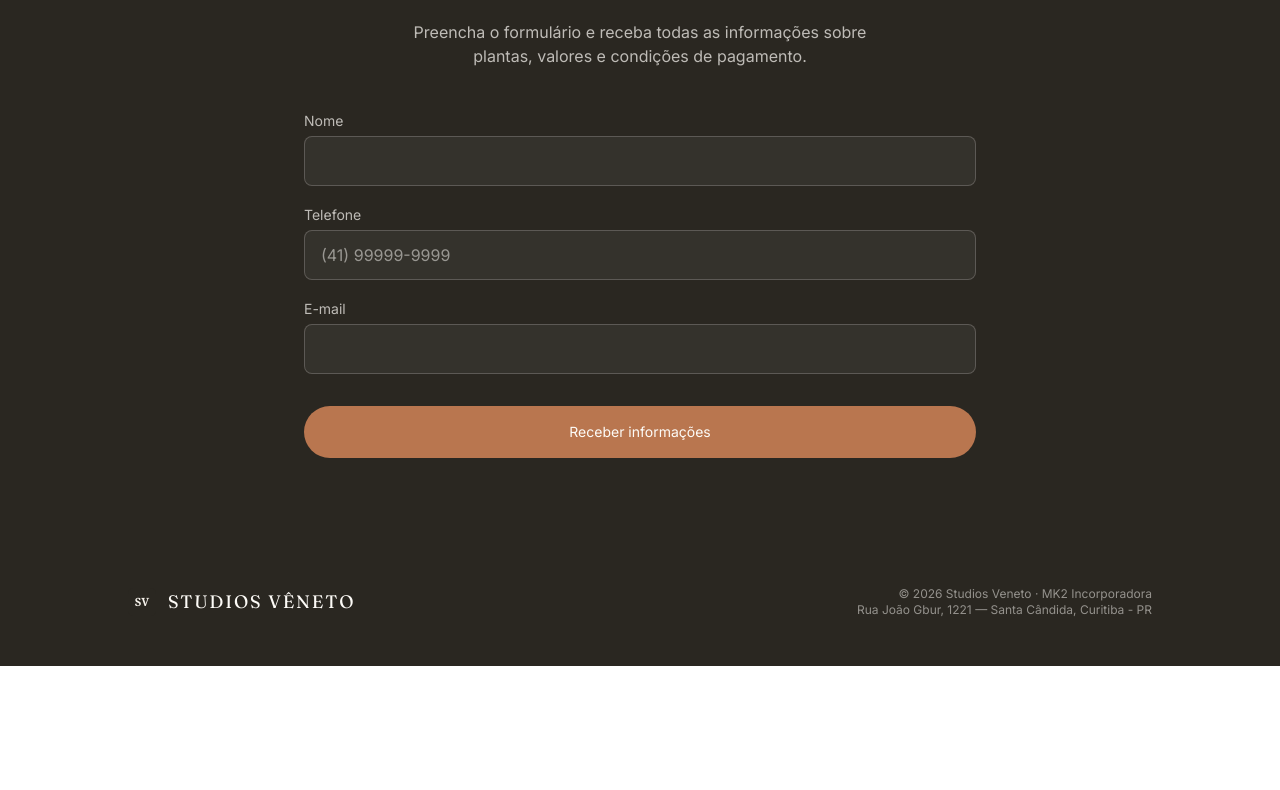
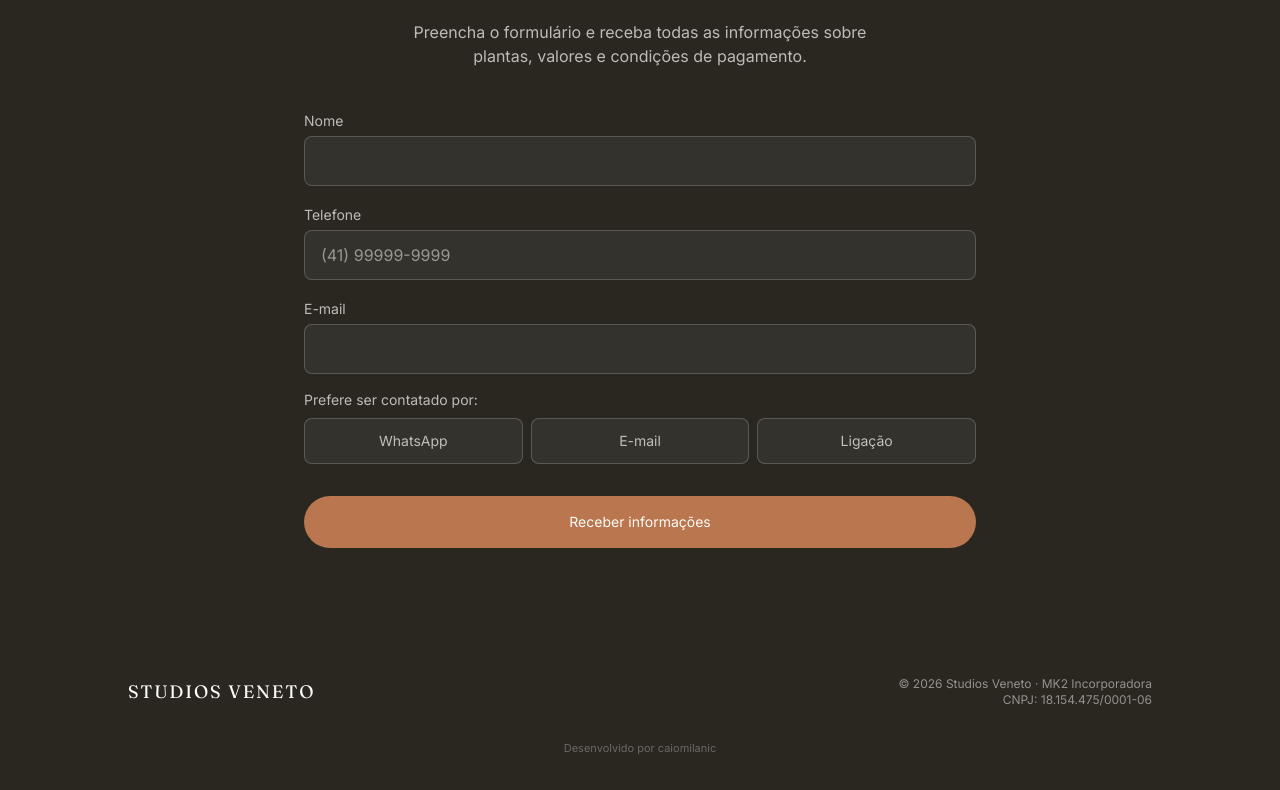
Before and after one commit to caiomilanic/estudio-veneto-frontend, a React (Vite) app: page / in a window 1280 px wide. Shown: the part 2591-3381 px from the top of the page. Before the commit the page ends 3257 px from the top, so only its background shows below. Built offline with nearby package versions, Linux system fonts and the light colour scheme; no server answers.

Commit message:
Update formulario lead incluindo preferencia de contato e footer com infos desenvolvedor

```diff
--- a/package.json
+++ b/package.json
@@ -1,7 +1,7 @@
 {
   "name": "landing-frontend",
   "private": true,
-  "version": "0.0.0",
+  "version": "0.1.0",
   "type": "module",
   "scripts": {
     "dev": "vite",
--- a/src/components/Footer.tsx
+++ b/src/components/Footer.tsx
@@ -1,7 +1,6 @@
 import { useEffect, useState } from "react";
 import { SiInstagram, SiWhatsapp } from "@icons-pack/react-simple-icons";
 import { getSocialLinks } from "../services/api";
-import { Logo } from "./Logo";
 import type { SocialLink } from "../types/SocialLink";
 
 export function Footer() {
@@ -20,12 +19,9 @@ export function Footer() {
   return (
     <footer className="bg-charcoal py-12 px-6 md:px-12">
       <div className="max-w-5xl mx-auto flex flex-col md:flex-row items-center justify-between gap-6">
-        <div className="flex items-center gap-3">
-        <Logo size={28} />
         <span className="font-display text-surface text-lg tracking-widest uppercase">
-          Studios Vêneto
+          Studios Veneto
         </span>
-      </div>
 
         <div className="flex items-center gap-5">
           {links?.instagramUrl && (
@@ -43,9 +39,17 @@ export function Footer() {
         <p className="font-sans text-surface/50 text-xs text-center md:text-right">
           © 2026 Studios Veneto · MK2 Incorporadora
           <br />
-          Rua João Gbur, 1221 — Santa Cândida, Curitiba - PR
+          CNPJ: 18.154.475/0001-06
         </p>
       </div>
+
+      <p className="text-center font-sans text-surface/30 text-[11px] mt-8">
+        Desenvolvido por{" "}
+        <a href="mailto:caiomilanic@gmail.com?subject=Gostaria%20de%20desenvolver%20um%20site"
+        className="hover:text-terracota transition-colors">
+          caiomilanic
+        </a>
+      </p>
     </footer>
   );
 }
--- a/src/components/FormularioLead.tsx
+++ b/src/components/FormularioLead.tsx
@@ -2,32 +2,33 @@ import { useState, type FormEvent } from "react";
 import { submitLead } from "../services/api";
 
 type Status = "idle" | "loading" | "success" | "error";
-type Errors = { nome?: string; telefone?: string; email?: string };
+type Errors = { nome?: string; telefone?: string; email?: string; preferenciaContato?: string };
+
+const opcoesContato = [
+  { value: "whatsapp", label: "WhatsApp" },
+  { value: "email", label: "E-mail" },
+  { value: "ligacao", label: "Ligação" },
+];
 
 function formatarTelefone(valor: string) {
   const digits = valor.replace(/\D/g, "").slice(0, 11);
-
   if (digits.length <= 2) return digits;
   if (digits.length <= 7) return `(${digits.slice(0, 2)}) ${digits.slice(2)}`;
   return `(${digits.slice(0, 2)}) ${digits.slice(2, 7)}-${digits.slice(7)}`;
 }
 
-function validar(nome: string, telefone: string, email: string): Errors {
+function validar(nome: string, telefone: string, email: string, preferenciaContato: string): Errors {
   const errors: Errors = {};
 
-  if (nome.trim().length < 3) {
-    errors.nome = "Digite seu nome completo";
-  }
+  if (nome.trim().length < 3) errors.nome = "Digite seu nome completo";
 
   const telefoneDigits = telefone.replace(/\D/g, "");
-  if (telefoneDigits.length < 10) {
-    errors.telefone = "Telefone incompleto";
-  }
+  if (telefoneDigits.length < 10) errors.telefone = "Telefone incompleto";
 
   const emailRegex = /^[^\s@]+@[^\s@]+\.[^\s@]+$/;
-  if (!emailRegex.test(email)) {
-    errors.email = "Digite um e-mail válido";
-  }
+  if (!emailRegex.test(email)) errors.email = "Digite um e-mail válido";
+
+  if (!preferenciaContato) errors.preferenciaContato = "Escolha uma forma de contato";
 
   return errors;
 }
@@ -36,23 +37,25 @@ export function FormularioLead() {
   const [nome, setNome] = useState("");
   const [telefone, setTelefone] = useState("");
   const [email, setEmail] = useState("");
+  const [preferenciaContato, setPreferenciaContato] = useState("");
   const [errors, setErrors] = useState<Errors>({});
   const [status, setStatus] = useState<Status>("idle");
 
   async function handleSubmit(e: FormEvent) {
     e.preventDefault();
 
-    const validationErrors = validar(nome, telefone, email);
+    const validationErrors = validar(nome, telefone, email, preferenciaContato);
     setErrors(validationErrors);
     if (Object.keys(validationErrors).length > 0) return;
 
     setStatus("loading");
     try {
-      await submitLead({ nome, telefone, email });
+      await submitLead({ nome, telefone, email, preferenciaContato });
       setStatus("success");
       setNome("");
       setTelefone("");
       setEmail("");
+      setPreferenciaContato("");
       setErrors({});
     } catch (err) {
       console.error("Erro ao enviar lead:", err);
@@ -68,7 +71,7 @@ export function FormularioLead() {
         </span>
 
         <h2 className="font-display text-surface text-4xl md:text-5xl mt-3">
-          Quero conhecer o Studios Vêneto
+          Quero conhecer o Studios Veneto
         </h2>
 
         <p className="font-sans text-surface/70 text-base mt-4 max-w-lg mx-auto">
@@ -122,6 +125,33 @@ export function FormularioLead() {
               {errors.email && <p className="text-terracota text-xs mt-1 font-sans">{errors.email}</p>}
             </div>
 
+            <fieldset>
+              <legend className="font-sans text-surface/70 text-sm mb-2">Prefere ser contatado por:</legend>
+              <div className="flex gap-2">
+                {opcoesContato.map((opcao) => (
+                  <label
+                    key={opcao.value}
+                    className={`flex-1 text-center cursor-pointer rounded-lg px-3 py-3 text-sm font-sans border transition-colors ${
+                      preferenciaContato === opcao.value
+                        ? "bg-terracota border-terracota text-surface"
+                        : "bg-surface/5 border-surface/20 text-surface/70 hover:border-surface/40"
+                    }`}
+                  >
+                    <input
+                      type="radio"
+                      name="preferenciaContato"
+                      value={opcao.value}
+                      checked={preferenciaContato === opcao.value}
+                      onChange={(e) => setPreferenciaContato(e.target.value)}
+                      className="sr-only"
+                    />
+                    {opcao.label}
+                  </label>
+                ))}
+              </div>
+              {errors.preferenciaContato && <p className="text-terracota text-xs mt-1 font-sans">{errors.preferenciaContato}</p>}
+            </fieldset>
+
             <button
               type="submit"
               disabled={status === "loading"}
--- a/src/services/api.ts
+++ b/src/services/api.ts
@@ -36,7 +36,12 @@ export async function getSocialLinks(): Promise<SocialLink> {
   return res.json();
 }
 
-export async function submitLead(data: { nome: string; telefone: string; email: string }): Promise<void> {
+export async function submitLead(data: {
+  nome: string;
+  telefone: string;
+  email: string;
+  preferenciaContato: string;
+}): Promise<void> {
   const res = await fetch(`${API_URL}/api/leads`, {
     method: "POST",
     headers: { "Content-Type": "application/json" },
```
